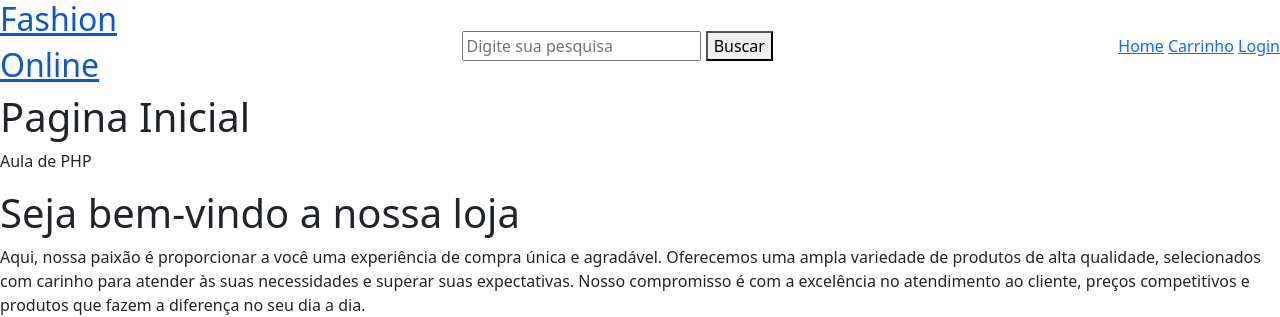
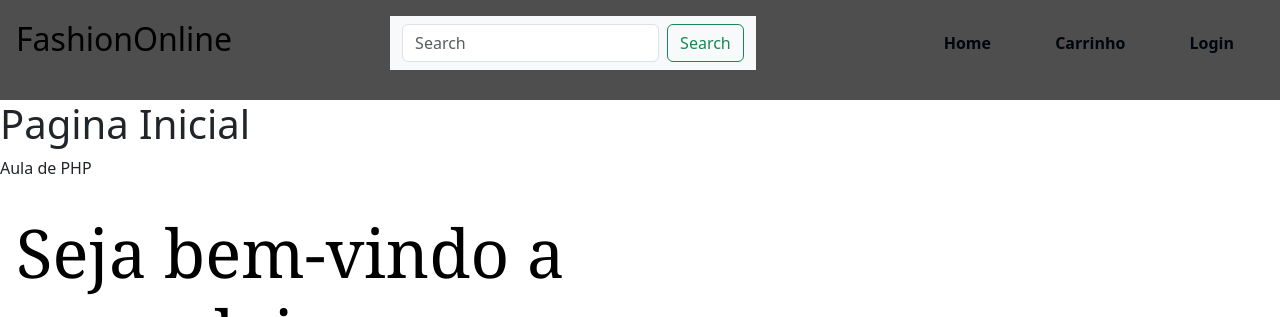
Before and after one commit to Matheus-Ortiz-git/nLojaPW, a PHP site: page /nLojaPW/ in a window 1280 px wide. Shown: the top 317 px of the page. Run offline with PHP 8.4, Linux system fonts and the light colour scheme; data that the repository does not hold is empty; some libraries are stand-ins or nearby versions.

Commit message:
biblioteca

```diff
--- a/App/Views/header.php
+++ b/App/Views/header.php
@@ -6,9 +6,14 @@
                     <h2>Fashion</h2><h2>Online</h2>
                 </a>
             </div>
-            <form class="barra-pesquisa"  action="/search" method="get">
-        <input class="pesquisa" type="text" name="query" placeholder="Digite sua pesquisa"> <button class="botton-pesquisa" type="submit">Buscar</button>
+            <nav class="navbar bg-body-tertiary">
+  <div class="container-fluid">
+    <form class="d-flex" role="search">
+      <input class="form-control me-2" type="search" placeholder="Search" aria-label="Search">
+      <button class="btn btn-outline-success" type="submit">Search</button>
     </form>
+  </div>
+</nav>
        <div>
 
        <a class="link" href="<?=URL?>/">Home</a>
--- a/App/Views/pagina/login.php
+++ b/App/Views/pagina/login.php
@@ -1,5 +1,4 @@
 <main>
-
         <div class="login-container">
             <h2>Login</h2>
             <form>
@@ -14,4 +13,3 @@
             <a class="cadastro" href="#" class="linK">Não tem uma conta? Cadastre-se aqui</a>
         </div>
     </main>
-    jakshfashfs
--- a/App/configuracao.php
+++ b/App/configuracao.php
@@ -1,5 +1,5 @@
 <?php
 define('APP', dirname(__FILE__));
-define('URL', 'http://localhost/projeto');
+define('URL', 'http://localhost/nLojaPW');
 define('APP_NOME','PHP OO com MVC');//outra forma de declarar constante
 const APP_VERSAO = '1.1.0';
--- a/Public/css/estilo.css
+++ b/Public/css/estilo.css
@@ -4,3 +4,196 @@
     align-items:center;
 
 }
+header{
+    height:100px;
+    background-color: rgb(78, 78, 78);
+    padding: 1rem;
+    text-align: center;
+}
+.link{
+    color: #01050e;
+     padding: 15px;
+     margin: 0 15px;
+     text-decoration: none;
+      font-weight: bold;
+      border-radius: 5px;
+      transition: background-color 0.3s, color 0.3s;
+     }
+     .link:hover {
+        background-color: #007bff;
+        color: #fff;
+    }
+
+
+
+
+
+/*parte do home*/
+.header-bottom-side-right{
+    flex-basis:50%;
+    display:flex;
+    align-items:center;
+    justify-content:center;
+}
+.header-bottom-side-right img{
+    width: 50%;
+    border-radius: 10px
+}
+.header-bottom-side-left button{
+    background-color:rgb(80, 130, 224);
+    border: none;
+    cursor: pointer;
+    padding: 0.8rem 3.8rem;
+    border-radius: 100px;
+    color: white;
+    font-weight:500;
+    font-size: 1rem;
+    transition: all 0.2s;
+}
+.header-bottom-side-left button:hover{
+    background-color: black;
+}
+.header-bottom-side{
+    display: flex;
+    align-items: center;
+    justify-self:center;
+    padding: 1rem;
+}
+.header-bottom-side-left{
+    height:100%;
+    flex-basis:50%
+}
+.header-bottom-side-left h1{
+
+    color: black;
+    font-size: 4.2rem;
+    margin-bottom:1.5rem;
+    font-family:Georgia, 'Times New Roman', Times, serif;
+}
+.header-bottom-side-left p{
+    color: black;
+    font-family: monospace;
+    font-size: 20px;
+    line-height: 1.5rem;
+    margin-bottom:1.5rem;
+}
+.botton-pesquisa{
+    font-size: 15px;
+    padding: 5px;
+}
+.barra-pesquisa {
+    text-align:center;
+    display: flex;
+    justify-content: center;
+    align-items: center;
+    margin: 20px;
+}
+
+.pesquisa {
+    height: 31px;
+    width: 600px;
+    padding: 10px;
+    border: 2px solid #ddd;
+    border-radius: 25px 0 0 25px;
+    outline: none;
+    font-size: 16px;
+    transition: border-color 0.3s;
+}
+
+.pesquisa:focus {
+    border-color: #7eb0e6;
+}
+
+.botton-pesquisa {
+    height:55px;
+    padding: 10px 20px;
+    border: 2px solid #4d8dd1;
+    border-radius: 0 25px 25px 0;
+    background-color: #5c98d8;
+    color: #fff;
+    cursor: pointer;
+    font-size: 16px;
+    transition: background-color 0.3s, border-color 0.3s;
+}
+
+.botton-pesquisa:hover {
+    background-color: #5b9ee6;
+    border-color: #5e9fe4;
+}
+.barra-logo h2{
+    display: inline-block;
+    text-decoration: none;
+    color:rgb(0, 0, 0)
+}
+/*parte do home*/
+
+
+
+/*parte login*/
+
+.login-container a{
+    display: inline-block;
+    text-decoration: none;
+        color: aliceblue;
+}
+.login-container {
+    color: white;
+    background-color: black;
+    position: absolute;
+    top: 60%;
+    left: 50%;
+    transform: translate(-50%, -50%) ;
+    padding: 60px;
+    border-radius: 10px;
+    outline: none;
+        }
+        .login-container h2 {
+            margin-bottom: 1rem;
+        }
+.login-container label {
+            display: block;
+            margin-bottom: 1rem;
+        }
+        .login-container input {
+            width: 250px;
+            padding: 0.5rem;
+            margin-bottom: 1rem;
+            border: 1px solid #ccc;
+            border-radius: 3px;
+        }
+.login-container button {
+            width: 270px;
+            padding: 1rem;
+            background-color: #7da9d8;
+            border: none;
+            color: #fff;
+            border-radius: 10px;
+            cursor: pointer;
+        }
+.login-container button:hover {
+            background-color: #5c8bbd;
+        }
+        main {
+            flex: 1;
+            display: flex;
+            justify-content: center;
+            align-items: center;
+            padding: 1rem;
+        }
+/*parte login*/
+
+
+
+/*parte carrinho*/
+.container {
+    width: 80%;
+    margin: auto;
+    overflow: hidden;
+}
+.cart {
+    margin: 20px 0;
+    padding: 10px;
+    background: #fff;
+    border: 1px solid #ddd;
+}
+/*parte carrinho*/
```
Also changed, not shown: App/Views/pagina/carrinho.php (+7 -0 lines), App/Views/pagina/home.php (+6 -1 lines), Public/.htaccess.
